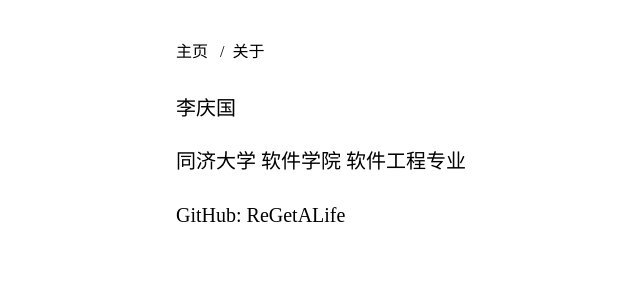
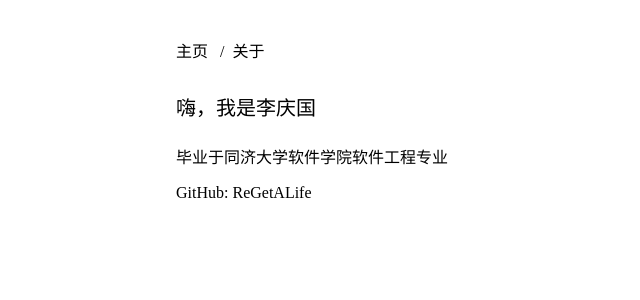
Before and after one commit to ReGetALife/solidays, a Vue app: page /about in a window 1280 px wide. Shown: the top 300 px of the page, without its empty margins (14-654 px from the left). Built offline with nearby package versions, Linux system fonts and the light colour scheme.

Commit message:
update about page

```diff
--- a/src/views/About.vue
+++ b/src/views/About.vue
@@ -2,9 +2,9 @@
   <div class="container">
     <div class="main">
       <Breadcrumb :items="items" />
-      <h1>李庆国</h1>
-      <h1>同济大学 软件学院 软件工程专业</h1>
-      <h1>GitHub: <a href="https://github.com/ReGetALife">ReGetALife</a></h1>
+      <h1>嗨，我是李庆国</h1>
+      <p>毕业于同济大学软件学院软件工程专业</p>
+      <p>GitHub: <a href="https://github.com/ReGetALife">ReGetALife</a></p>
     </div>
   </div>
 </template>
@@ -43,10 +43,6 @@ h1 {
   line-height: 40px;
 }
 
-a {
-  font-size: 20px;
-}
-
 @media screen and (max-width: 768px) {
   h1 {
     font-size: 16px;
```
